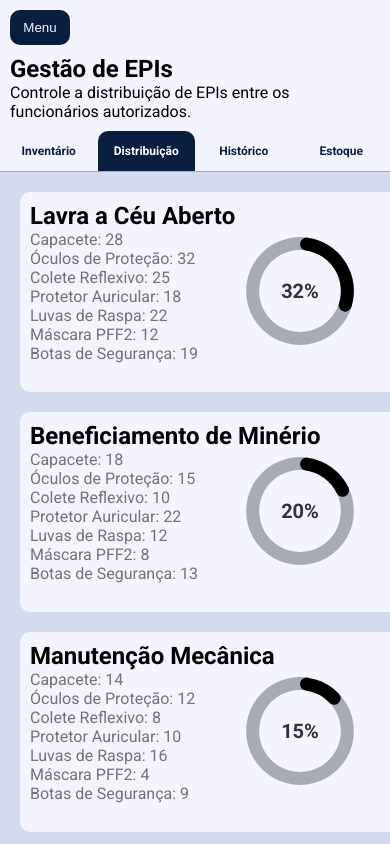
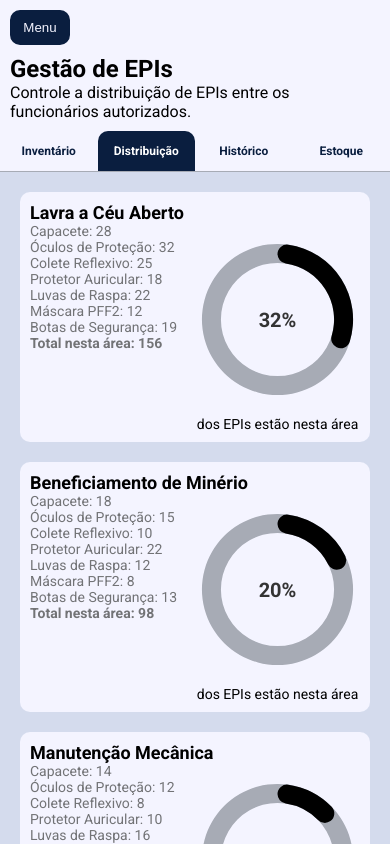
Before and after one commit to williamsdavid5/SIMS_dashborad, a React (Vite) app: page /gestaoEPI/distribuicao in a window 390 px wide. Shown: the top 844 px of the page. Built offline with nearby package versions, Linux system fonts and the light colour scheme.

Commit message:
ajutes de responsividade dos blocos de área

```diff
--- a/src/pages/GestaoEPI/Distribuicao.jsx
+++ b/src/pages/GestaoEPI/Distribuicao.jsx
@@ -25,6 +25,7 @@ function BlocoDistribuicao({ area }) {
                                 <p>{epi.epi}: {epi.quantidade}</p>
                             </>
                         ))}
+                        <p><b>Total nesta área: {area.total}</b></p>
                     </div>
                     <div className='direita'>
                         <ResponsiveContainer width="100%" height="100%">
@@ -60,7 +61,7 @@ function BlocoDistribuicao({ area }) {
                                 />
                             </RadialBarChart>
                         </ResponsiveContainer>
-                        {/* <p><b>Total nesta área: {area.total}</b></p> */}
+                        <p>dos EPIs estão nesta área</p>
                     </div>
                 </div>
             </div>
--- a/src/pages/GestaoEPI/distribuicao.css
+++ b/src/pages/GestaoEPI/distribuicao.css
@@ -6,7 +6,7 @@
 
     display: grid;
     grid-template-columns: repeat(auto-fill, minmax(380px, 1fr));
-    grid-auto-rows: 200px;
+    grid-auto-rows: 220px;
     gap: 20px;
     overflow-y: auto;
 }
@@ -17,6 +17,7 @@
     border-radius: 10px;
     display: flex;
     flex-direction: column;
+    min-width: auto;
 }
 
 .auxiliarAreaBloco {
@@ -31,7 +32,37 @@
 }
 
 .auxiliarAreaBloco .direita {
-    width: 50%;
-    height: 80%;
+    /* width: 50%;
+    height: 80%; */
+    flex: 1;
+    min-height: auto;
+    min-width: auto;
+    display: flex;
+    flex-direction: column;
+    align-items: center;
+    /* background-color: aqua; */
     /* background-color: aquamarine; */
 }
+
+@media (max-width: 500px) {
+    .distribuicaoMain {
+        overflow-y: visible;
+        grid-template-columns: repeat(auto-fill, minmax(250px, 1fr));
+        grid-auto-rows: 250px;
+    }
+
+    .distribuicaoBloco h2 {
+        font-size: 18px;
+    }
+
+    .distribuicaoBloco p {
+        font-size: 14px;
+    }
+}
+
+@media (max-width: 300px) {
+    .distribuicaoMain {
+        overflow-y: visible;
+        grid-template-columns: repeat(auto-fill, minmax(200px, 1fr));
+    }
+}
```
